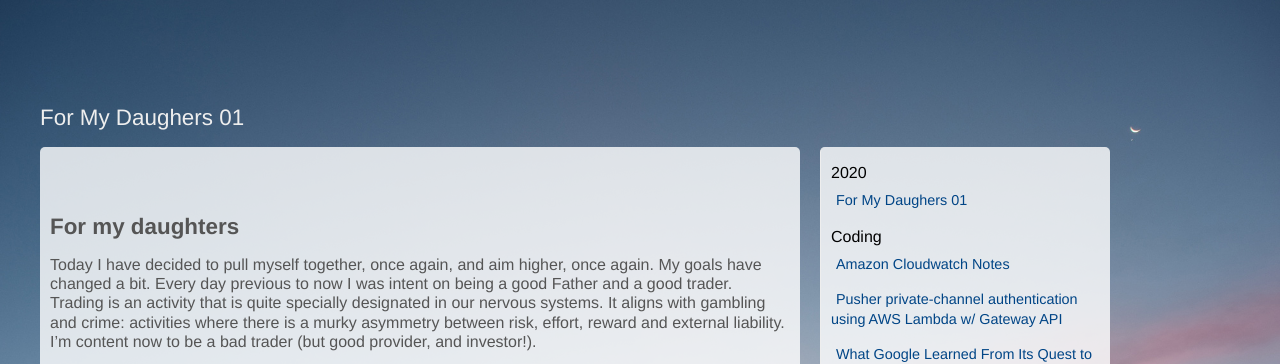
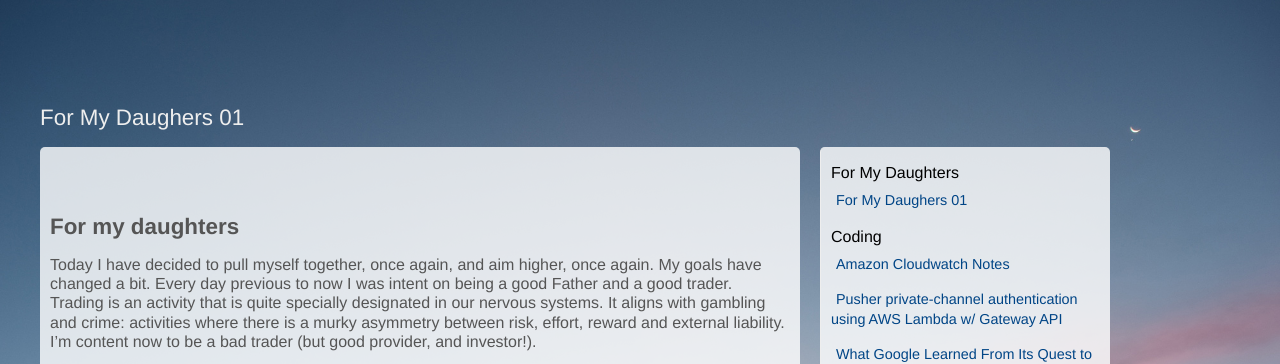
Before and after one commit to kvnn/kevinriggen, a Jekyll site: the page built from _ForMyDaughters/2020-06-10-For-My-Daughters.md, in a window 1280 px wide. Shown: the top 364 px of the page. Built offline with Jekyll 4.4.1, drawn with Linux system fonts in a browser that asks for light colours.

Commit message:
Name improvements

```diff
--- a/_config.yml
+++ b/_config.yml
@@ -1,7 +1,7 @@
 permalink: /:year/:month/:day/:title
 extensions: [smart]
 collections:
-    Year2020:
+    ForMyDaughters:
         output: true
     Coding:
         output: true
--- a/_layouts/layout.html
+++ b/_layouts/layout.html
@@ -23,9 +23,9 @@
 
             <div class="sidebar">
                 <div class="post-list">
-                  <h4>2020</h4>
+                  <h4>For My Daughters</h4>
                   <ul>
-                    {% for doc in site.Year2020 reversed %}
+                    {% for doc in site.ForMyDaughters reversed %}
                       <li>
                         <a href="{{ site.url }}{{ doc.url }}">{{ doc.title }}</a>
                       </li>
```
Also changed, not shown: _ForMyDaughters/2020-06-10-For-My-Daughters.md (renamed from _Year2020/2020-06-10-For-My-Daughters.md).
